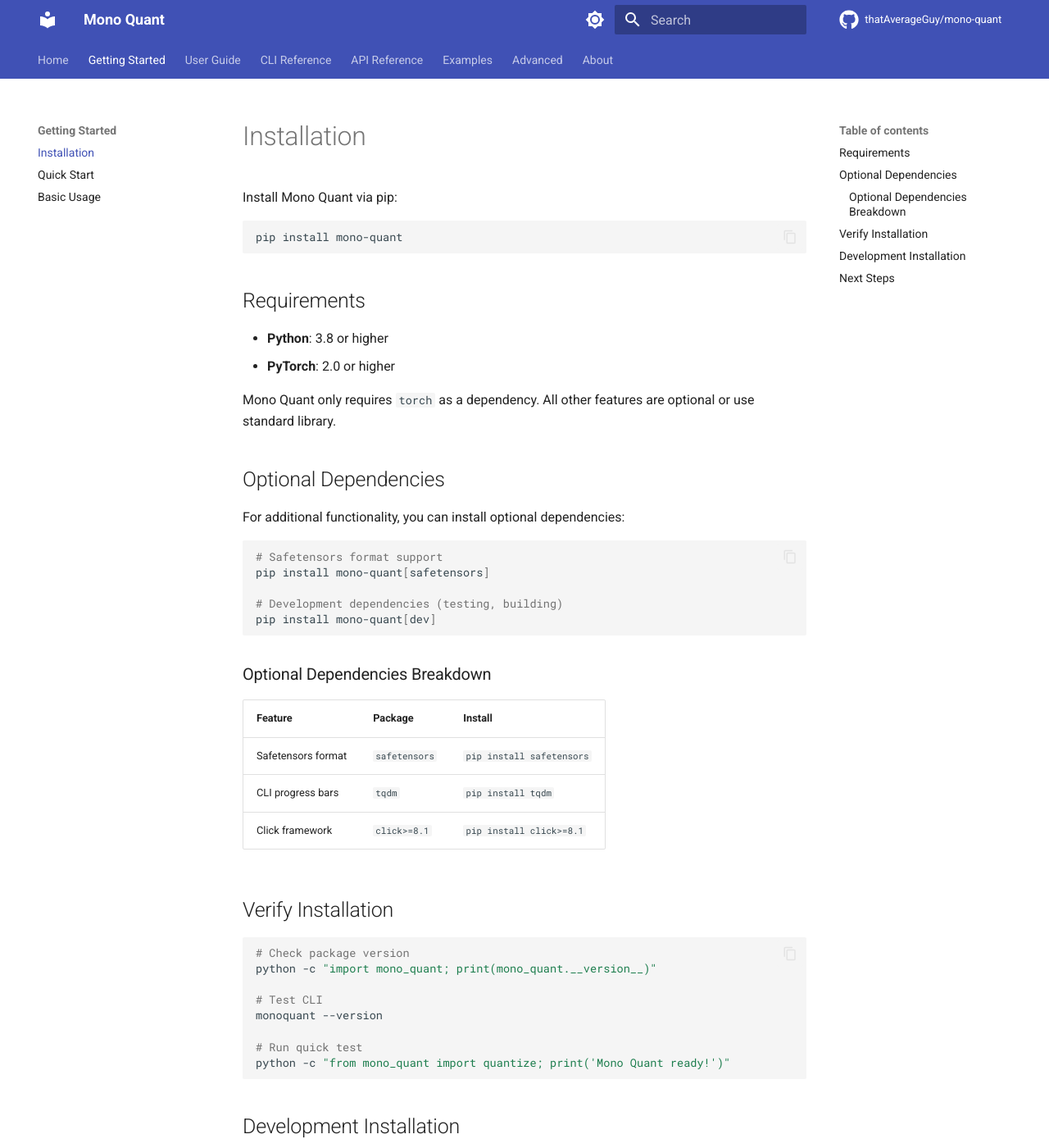
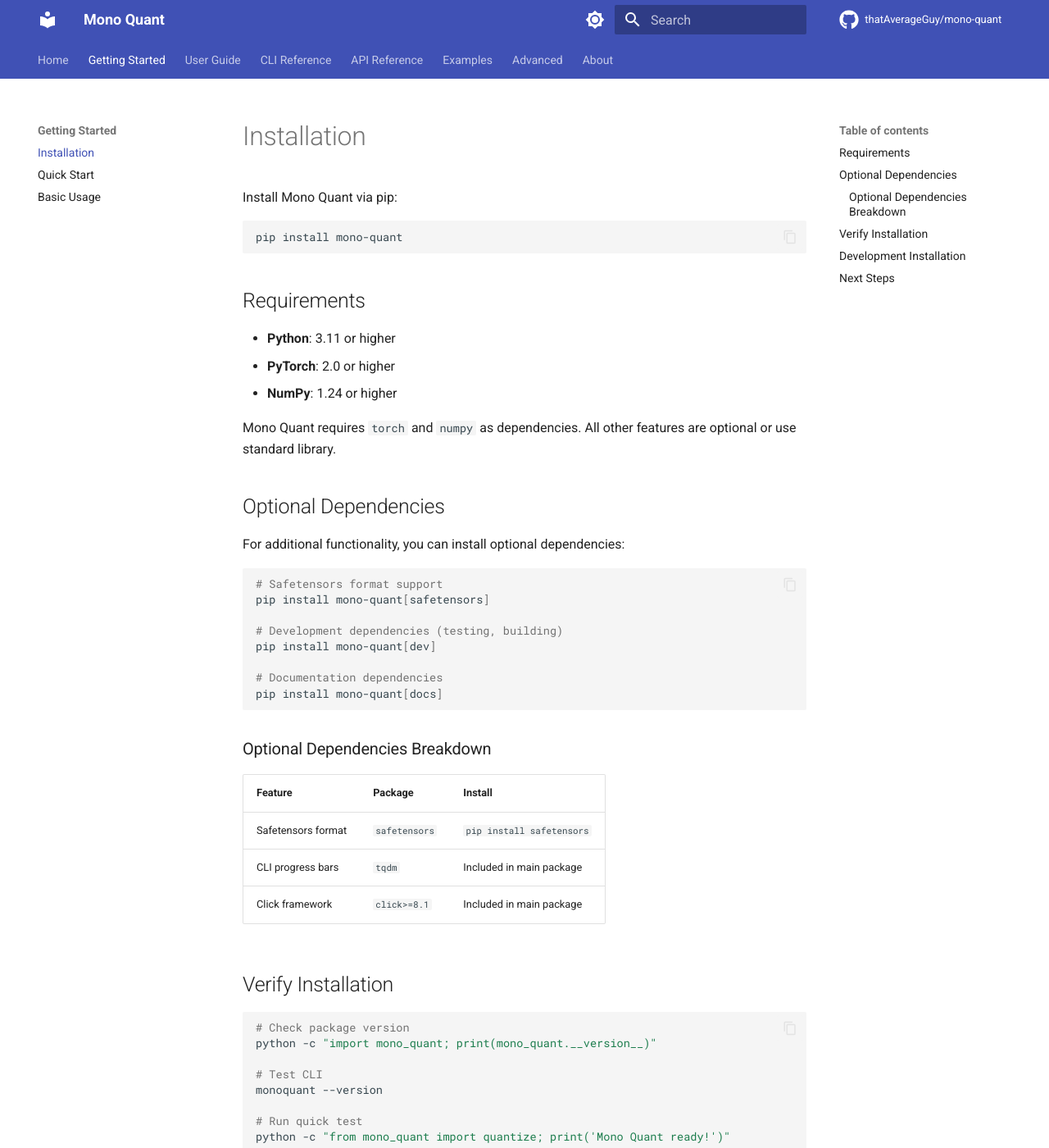
Before and after one commit to thatAverageGuy/mono-quant, an MkDocs documentation site: the page built from docs/getting-started/installation.md, in a window 1280 px wide and 1400 px high. Shown: the whole window at 82% size. Built offline with MkDocs 1.6.1 and Material for MkDocs 9.7.7, drawn with Linux system fonts in a browser that asks for light colours; comment, search, counter and statistics services are not loaded; some of the changed text lies outside the part shown.

Commit message:
chore: add numpy as required dependency and update version to 1.0.0
-
Add
numpy>=1.24.0
to
required
dependencies
in
pyproject.toml
-
Update
version
from
0.1.0
to
1.0.0
-
Update
development
status
from
Alpha
to
Production/Stable
-
Update
__version__
in
package
__init__.py
-
Update
documentation
to
reflect
numpy
requirement:


-
docs/getting-started/installation.md


-
docs/index.md


-
docs/about/changelog.md


-
docs/about/license.md
-
Update
README.md
with
comprehensive
documentation
-
Update
RELEASE_NOTES_v1.0.md
with
correct
dependencies

NumPy
is
required
for:
-
Array
operations
in
quantization
-
Numerical
computations
in
observers
-
Scale
and
zero-point
calculations

All
documentation
now
correctly
states
torch
and
numpy
as
required
dependencies.

````diff
--- a/docs/getting-started/installation.md
+++ b/docs/getting-started/installation.md
@@ -8,10 +8,11 @@
 
 ## Requirements
 
-- **Python**: 3.8 or higher
+- **Python**: 3.11 or higher
 - **PyTorch**: 2.0 or higher
+- **NumPy**: 1.24 or higher
 
-Mono Quant only requires `torch` as a dependency. All other features are optional or use standard library.
+Mono Quant requires `torch` and `numpy` as dependencies. All other features are optional or use standard library.
 
 ## Optional Dependencies
 
@@ -23,6 +24,9 @@
 
 # Development dependencies (testing, building)
 pip install mono-quant[dev]
+
+# Documentation dependencies
+pip install mono-quant[docs]
 ```
 
 ### Optional Dependencies Breakdown
@@ -30,8 +34,8 @@
 | Feature | Package | Install |
 |---------|---------|---------|
 | Safetensors format | `safetensors` | `pip install safetensors` |
-| CLI progress bars | `tqdm` | `pip install tqdm` |
-| Click framework | `click>=8.1` | `pip install click>=8.1` |
+| CLI progress bars | `tqdm` | Included in main package |
+| Click framework | `click>=8.1` | Included in main package |
 
 ## Verify Installation
 
@@ -56,7 +60,7 @@
 cd mono-quant
 
 # Install in editable mode
-pip install -e ".[dev]"
+pip install -e ".[dev,docs]"
 
 # Run tests
 pytest
--- a/src/mono_quant/__init__.py
+++ b/src/mono_quant/__init__.py
@@ -2,7 +2,7 @@
 Mono Quant - Simple, reliable model quantization with minimal dependencies.
 
 This package provides model-agnostic quantization for PyTorch models with only
-torch as a required dependency.
+torch and numpy as required dependencies.
 
 ## Public API
 
@@ -71,7 +71,7 @@
     >>> save_model(q_model, "quantized.safetensors")
 """
 
-__version__ = "0.1.0"
+__version__ = "1.0.0"
 
 # Unified API
 from mono_quant.api import quantize
````
Also changed, not shown: README.md (+132 -1 lines), RELEASE_NOTES_v1.0.md (+11 -4 lines), docs/about/changelog.md (+10 -4 lines), docs/about/license.md (+1 -0 lines), docs/index.md (+1 -1 lines), pyproject.toml (+4 -3 lines).
